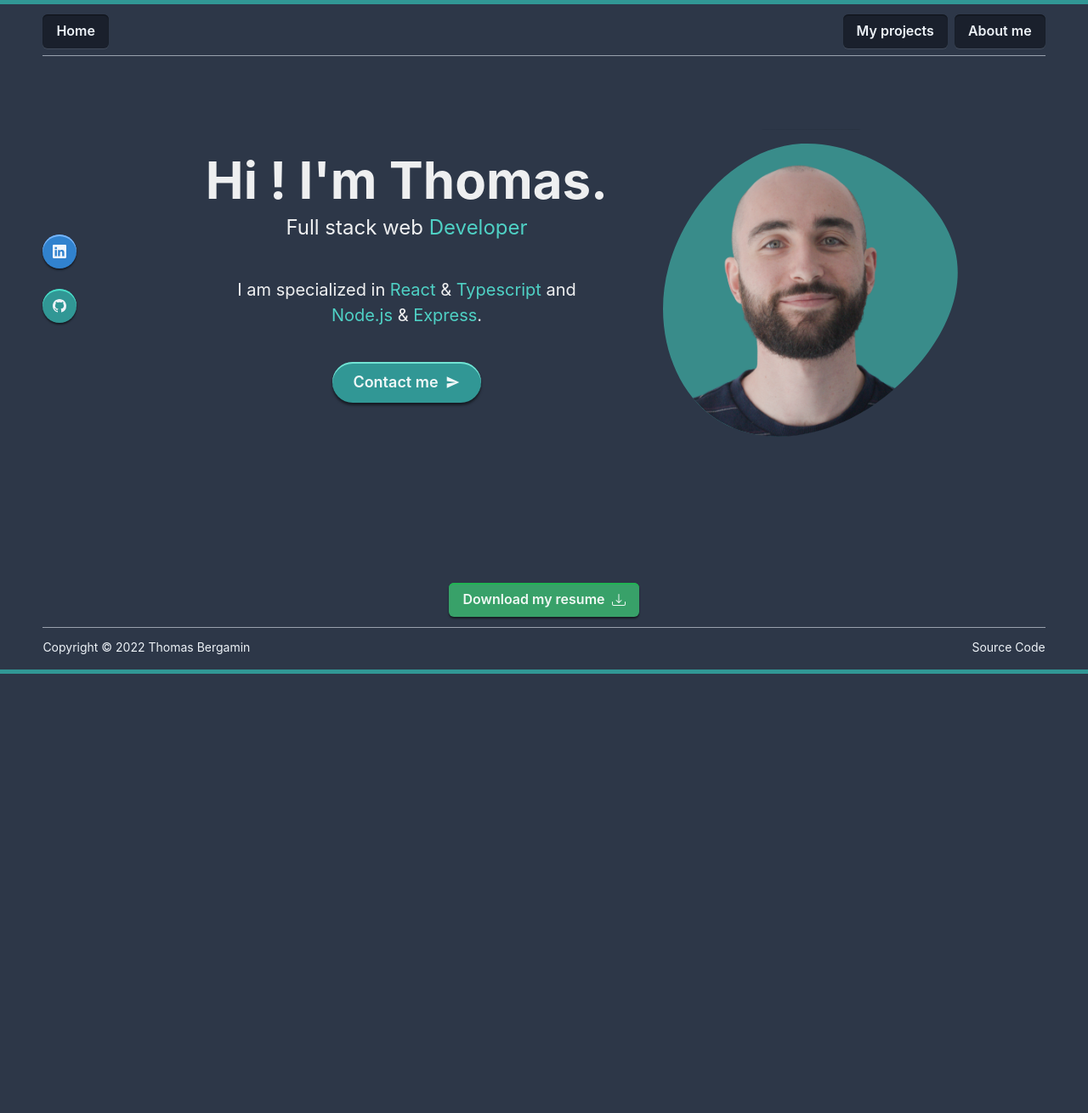
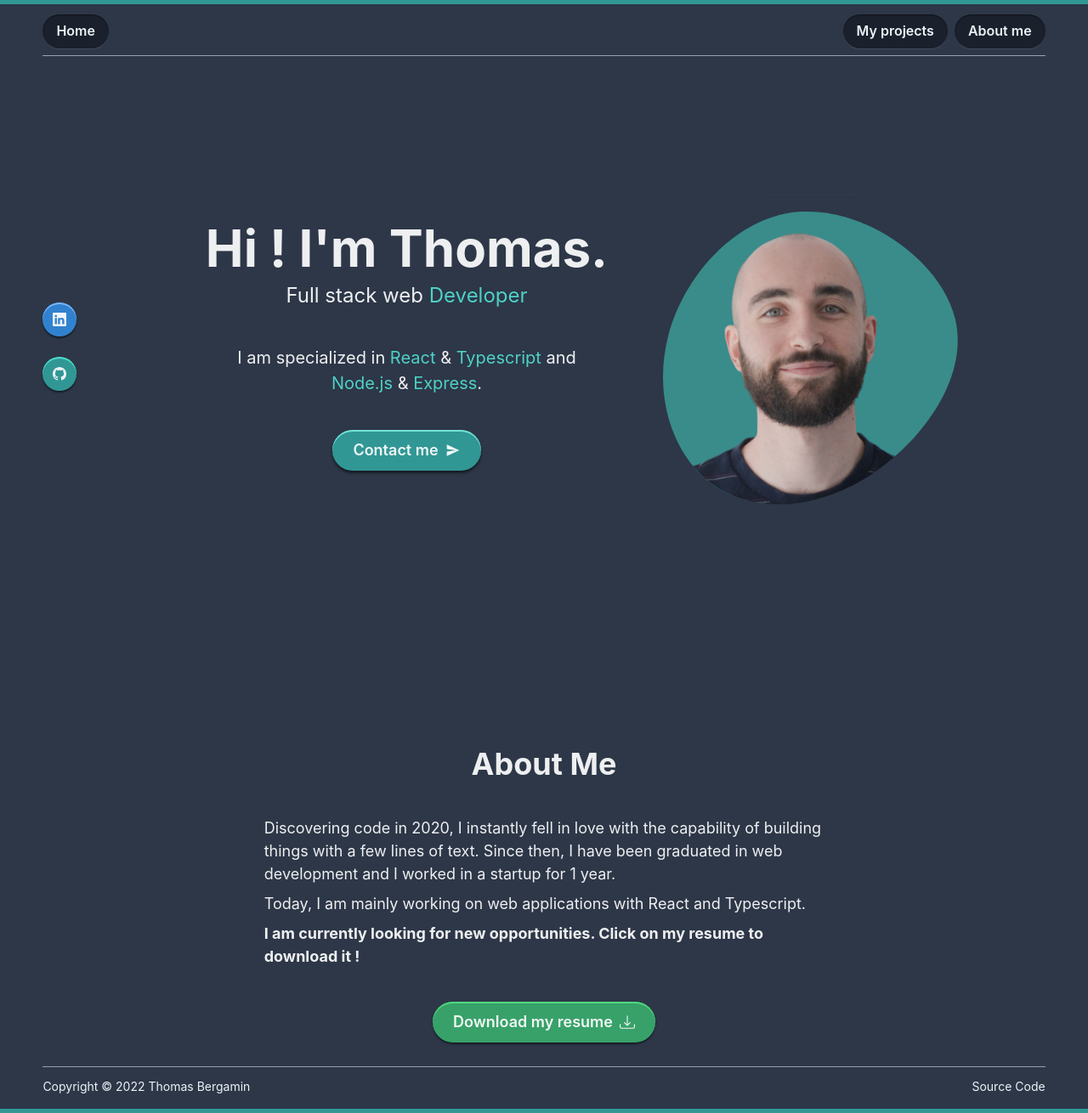
Before and after one commit to ThomasBergamin/portfolio, a React (Create React App) app: page / in a window 1280 px wide. Shown: the whole page at 85% size. Before the commit the page ends 800 px from the top, so only its background shows below. Built offline with nearby package versions, Linux system fonts and the light colour scheme.

Commit message:
feat: 🎸 add about section$
$

```diff
--- a/src/components/Cards/Cards.tsx
+++ b/src/components/Cards/Cards.tsx
@@ -49,7 +49,7 @@ const Card = ({ title, subtitle, src, url, repoUrl }: ICard) => {
           px={4}
           py={3}
           bg="gray.900"
-          roundedBottom="1"
+          roundedBottom="2"
           w="100%"
         >
           <Link isExternal href={url}>
@@ -59,7 +59,7 @@ const Card = ({ title, subtitle, src, url, repoUrl }: ICard) => {
               fontSize="sm"
               cursor="pointer"
               as="a"
-              borderRadius="md"
+              borderRadius="3xl"
               colorScheme="teal"
               textColor="gray.100"
               boxShadow="inset 0 2px 0 hsla(171, 55%, 40%, .9),  0 2px 2px hsla(0, 0%, 0%, 0.5)"
@@ -73,7 +73,7 @@ const Card = ({ title, subtitle, src, url, repoUrl }: ICard) => {
                 fontSize="sm"
                 cursor="pointer"
                 as="a"
-                borderRadius={2}
+                borderRadius="3xl"
                 textColor="gray.100"
                 variant="ghost"
                 colorScheme="teal"
--- a/src/components/Navbar/Navbar.tsx
+++ b/src/components/Navbar/Navbar.tsx
@@ -18,7 +18,7 @@ const Navbar = () => {
         <Flex>
           <Link as={RouterLink} to="/">
             <Button
-              borderRadius="md"
+              borderRadius="3xl"
               as="a"
               _hover={{
                 cursor: 'pointer',
@@ -39,7 +39,7 @@ const Navbar = () => {
           <ButtonGroup spacing="2">
             <Link as={RouterLink} to="/projects">
               <Button
-                borderRadius="md"
+                borderRadius="3xl"
                 as="a"
                 _hover={{
                   cursor: 'pointer',
@@ -58,7 +58,7 @@ const Navbar = () => {
             </Link>
             <Link as={RouterLink} to="/about">
               <Button
-                borderRadius="md"
+                borderRadius="3xl"
                 as="a"
                 _hover={{
                   cursor: 'pointer',
--- a/src/pages/Home.tsx
+++ b/src/pages/Home.tsx
@@ -20,11 +20,18 @@ const Home = () => {
     <>
       <Navbar />
       <SlideFade in offsetY="50px">
-        <Container as="section" maxW="120ch" minHeight="70vh">
+        <Container
+          as="section"
+          id="home"
+          maxW="120ch"
+          minHeight="80vh"
+          mb={8}
+          pb={8}
+        >
           <Stack
             direction="row"
             alignItems="center"
-            mt={{ base: '0', md: '12' }}
+            mt={{ base: '0', md: '12', lg: '32' }}
           >
             <VStack gap="4">
               <Link
@@ -135,23 +142,41 @@ const Home = () => {
           </Stack>
         </Container>
       </SlideFade>
-      <Box as="section">
-        <VStack>
+      <Container as="section" id="about" maxW="70ch" px="6">
+        <VStack mb={4} gap={{ base: '6', sm: '8' }}>
+          <Heading color="whiteAlpha.900">About Me</Heading>
+          <VStack alignItems="left" justifyContent="center">
+            <Text textColor="whiteAlpha.900" fontSize="lg">
+              Discovering code in 2020, I instantly fell in love with the
+              capability of building things with a few lines of text. Since
+              then, I have been graduated in web development and I worked in a
+              startup for 1 year.
+            </Text>
+            <Text textColor="whiteAlpha.900" fontSize="lg">
+              Today, I am mainly working on web applications with React and
+              Typescript.
+            </Text>
+            <Text textColor="whiteAlpha.900" fontWeight="bold" fontSize="lg">
+              I am currently looking for new opportunities. Click on my resume
+              to download it !
+            </Text>
+          </VStack>
           <Link isExternal href="/files/resume_thomas_bergamin.pdf">
             <Button
+              size="lg"
               cursor="pointer"
               as="a"
               rightIcon={<BsDownload />}
-              borderRadius="md"
+              borderRadius="3xl"
               textColor="whiteAlpha.900"
               colorScheme="green"
-              boxShadow="inset 0 2px 0 hsla(140, 70%, 42%, .9),  0 2px 2px hsla(0, 0%, 0%, 0.5)"
+              boxShadow="inset 0 2px 0 hsla(140, 70%, 60%, .9),  0 2px 2px hsla(0, 0%, 0%, 0.5)"
             >
               Download my resume
             </Button>
           </Link>
         </VStack>
-      </Box>
+      </Container>
       <Footer />
     </>
   );
```
